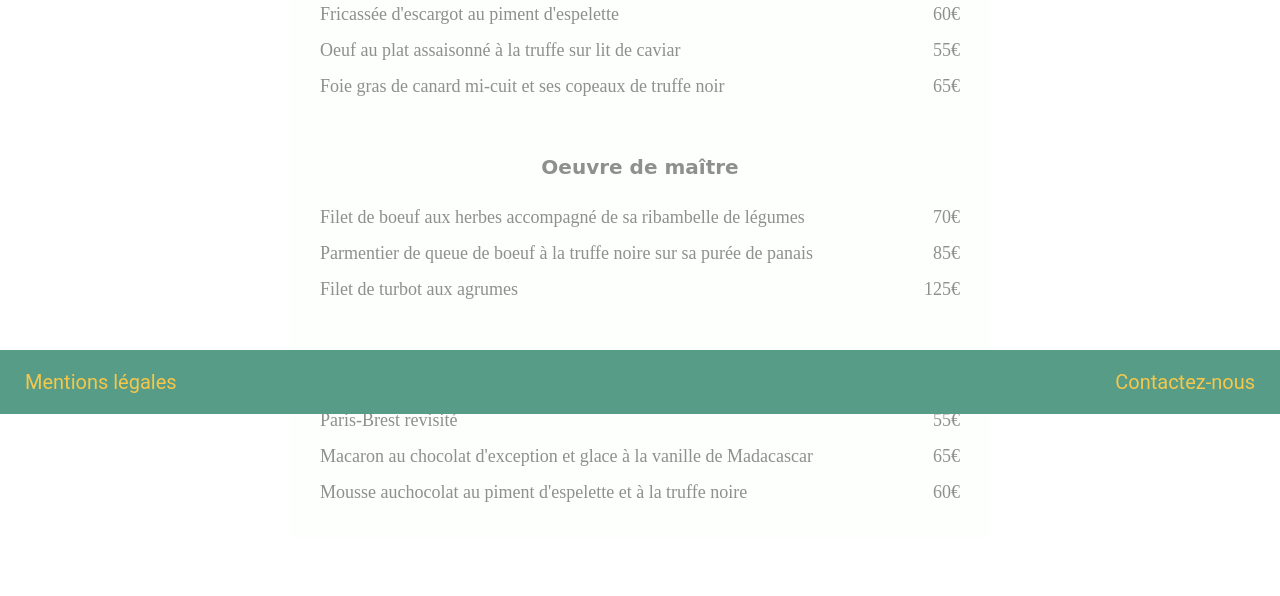
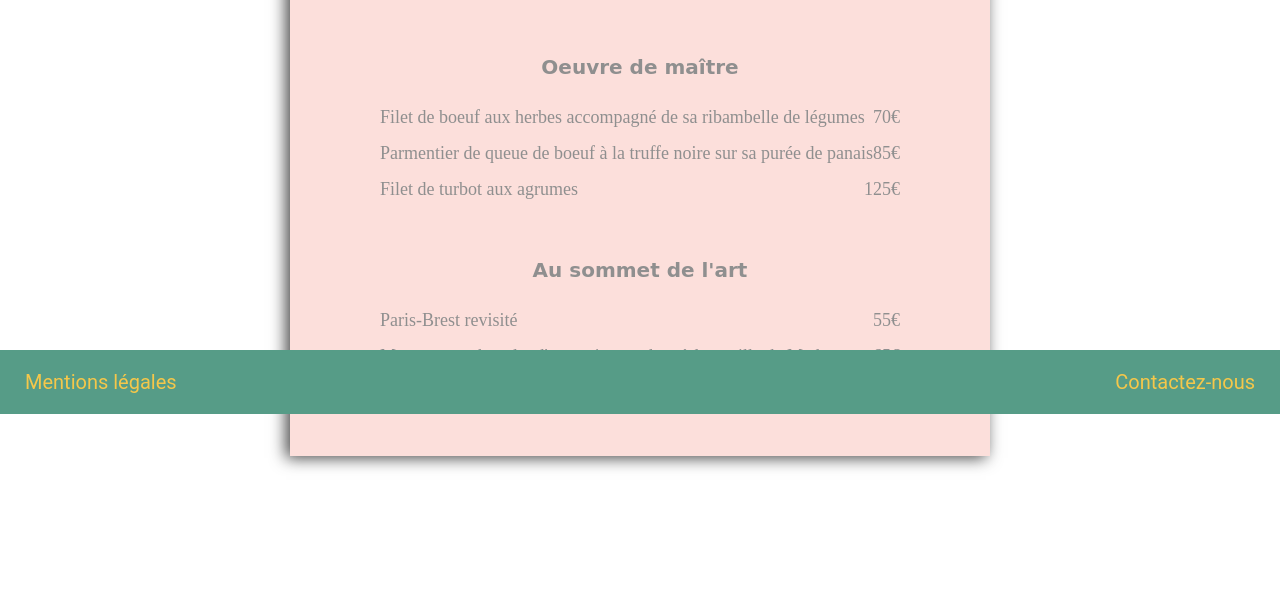
Before and after one commit to CorentinLeb/OhMyfood, a plain HTML site: page menus/palette_gout.html in a window 1280 px wide. Shown: the part 386-982 px from the top of the page. After the commit the page ends 942 px from the top, so only its background shows below. Drawn offline with Linux system fonts and the light colour scheme.

Commit message:
fixing css and html

```diff
--- a/menus/chic_fr.css
+++ b/menus/chic_fr.css
@@ -110,12 +110,36 @@ footer a:hover {
 	perspective: 1000px;
  }
 
+ @keyframes shake {
+	10%, 90% {
+	transform: translate3d(-1px, 0, 0);
+ }
+	20%, 80% {
+	transform: translate3d(2px, 0, 0);
+ }
+	30%, 50%, 70% {
+	transform: translate3d(-4px, 0, 0);
+ }
+	40%, 60% {
+	transform: translate3d(4px, 0, 0);
+ }
+ }
+
 #conteneur-chic-fr {
 	margin: 20px auto 100px;
 }
 .plat {
 	background-color: #FFF5FE;
-	padding: 20px 0 30px 0;
+	margin-bottom: 60px;
+	background-color: #fcdfdb;
+	display: flex;
+	justify-content: center;
+	flex-direction: column;
+	align-items: center;
+	height: 40%;
+	-webkit-box-shadow: -4px 2px 15px 0px rgba(0,0,0,0.73);
+	-moz-box-shadow: -4px 2px 15px 0px rgba(0,0,0,0.73);
+	box-shadow: -4px 2px 15px 0px rgba(0,0,0,0.73);
 }
 .titre-plat h3 {
 	font-family: Kalam, cursive, serif;
--- a/menus/delice_papille.css
+++ b/menus/delice_papille.css
@@ -1,3 +1,26 @@
+@media screen and (max-width: 1280px) {
+
+    body {
+        max-width: 100%;
+        margin: 0;
+        padding: 0;
+    }
+
+    #conteneur-ohmyfood {
+	margin: 0 auto;
+	padding: 0;
+	}
+
+	.prochainement {
+	width: 30%;
+	margin: 20px auto 0;
+	}
+
+	footer {
+		max-width: 100%;
+	}
+}
+
 body {
 	margin: 0;
 }
@@ -53,6 +76,20 @@ footer a:hover {
 	perspective: 1000px;
  }
 
+ @keyframes shake {
+	10%, 90% {
+	transform: translate3d(-1px, 0, 0);
+ }
+	20%, 80% {
+	transform: translate3d(2px, 0, 0);
+ }
+	30%, 50%, 70% {
+	transform: translate3d(-4px, 0, 0);
+ }
+	40%, 60% {
+	transform: translate3d(4px, 0, 0);
+ }
+ }
  #plat-delice-papilles {
 	background-color: white;
 	max-width: 700px;
@@ -64,7 +101,17 @@ footer a:hover {
 .plat {
 	background-color: #EDEFEF;
 	color: #565757;
-	font-family: kalam;
+	font-family: kalam, serif;
+	margin-bottom: 60px;
+	background-color: #fcdfdb;
+	display: flex;
+	justify-content: center;
+	flex-direction: column;
+	align-items: center;
+	height: 40%;
+	-webkit-box-shadow: -4px 2px 15px 0px rgba(0,0,0,0.73);
+	-moz-box-shadow: -4px 2px 15px 0px rgba(0,0,0,0.73);
+	box-shadow: -4px 2px 15px 0px rgba(0,0,0,0.73);
 }
 
 .titre-plat h3 {
--- a/menus/note_enchantee.css
+++ b/menus/note_enchantee.css
@@ -1,3 +1,26 @@
+@media screen and (max-width: 1280px) {
+
+    body {
+        max-width: 100%;
+        margin: 0;
+        padding: 0;
+    }
+
+    #conteneur-ohmyfood {
+	margin: 0 auto;
+	padding: 0;
+	}
+
+	.prochainement {
+	width: 30%;
+	margin: 20px auto 0;
+	}
+
+	footer {
+		max-width: 100%;
+	}
+}
+
 body {
 	margin: 0;
 	height: 50px;
@@ -55,6 +78,21 @@ footer a:hover {
 	perspective: 1000px;
  }
 
+ @keyframes shake {
+	10%, 90% {
+	transform: translate3d(-1px, 0, 0);
+ }
+	20%, 80% {
+	transform: translate3d(2px, 0, 0);
+ }
+	30%, 50%, 70% {
+	transform: translate3d(-4px, 0, 0);
+ }
+	40%, 60% {
+	transform: translate3d(4px, 0, 0);
+ }
+ }
+
 
 #plat-note-enchantee {
 	background-color: white;
@@ -64,7 +102,6 @@ footer a:hover {
 	text-align: center;
 
 }
-
 
 img {
 	width: 25%;
@@ -80,17 +117,16 @@ h2 {
 
 
 .plat {
-	padding-bottom: 40px;
+	margin-bottom: 60px;
 	background-color: #fcdfdb;
 	display: flex;
 	justify-content: center;
 	flex-direction: column;
 	align-items: center;
 	height: 40%;
-	-moz-box-shadow: 5px 5px 5px 1px #656565;
-	-webkit-box-shadow: 5px 5px 5px 1px #656565;
-	-o-box-shadow: 5px 5px 5px 1px #656565;
-	box-shadow: 5px 5px 5px 1px #656565;
+	-webkit-box-shadow: -4px 2px 15px 0px rgba(0,0,0,0.73);
+	-moz-box-shadow: -4px 2px 15px 0px rgba(0,0,0,0.73);
+	box-shadow: -4px 2px 15px 0px rgba(0,0,0,0.73);
 }
 
 .music {
--- a/menus/palette_gout.css
+++ b/menus/palette_gout.css
@@ -1,3 +1,26 @@
+@media screen and (max-width: 1280px) {
+
+    body {
+        max-width: 100%;
+        margin: 0;
+        padding: 0;
+    }
+
+    #conteneur-ohmyfood {
+	margin: 0 auto;
+	padding: 0;
+	}
+
+	.prochainement {
+	width: 30%;
+	margin: 20px auto 0;
+	}
+
+	footer {
+		max-width: 100%;
+	}
+}
+
 body {
 	margin: 0;
 }
@@ -53,11 +76,26 @@ footer a:hover {
 	perspective: 1000px;
  }
 
+ @keyframes shake {
+	10%, 90% {
+	transform: translate3d(-1px, 0, 0);
+ }
+	20%, 80% {
+	transform: translate3d(2px, 0, 0);
+ }
+	30%, 50%, 70% {
+	transform: translate3d(-4px, 0, 0);
+ }
+	40%, 60% {
+	transform: translate3d(4px, 0, 0);
+ }
+ }
+
  #plat-palette-gout {
 	background-color: white;
 	max-width: 700px;
 	margin: 0 auto;
-	padding: 160px 0 40px 0;
+	padding: 60px 0 40px 0;
 	text-align: center;
  }
 
@@ -65,6 +103,16 @@ footer a:hover {
 .plat {
 	background-color: #FDFFFD;
 	color: #8F8F8F;
+	margin-bottom: 60px;
+	background-color: #fcdfdb;
+	display: flex;
+	justify-content: center;
+	flex-direction: column;
+	align-items: center;
+	height: 40%;
+	-webkit-box-shadow: -4px 2px 15px 0px rgba(0,0,0,0.73);
+	-moz-box-shadow: -4px 2px 15px 0px rgba(0,0,0,0.73);
+	box-shadow: -4px 2px 15px 0px rgba(0,0,0,0.73);
 }
 .titre-plat h3 {
 	font-family: 'Courgette', cursive, serif;
```
